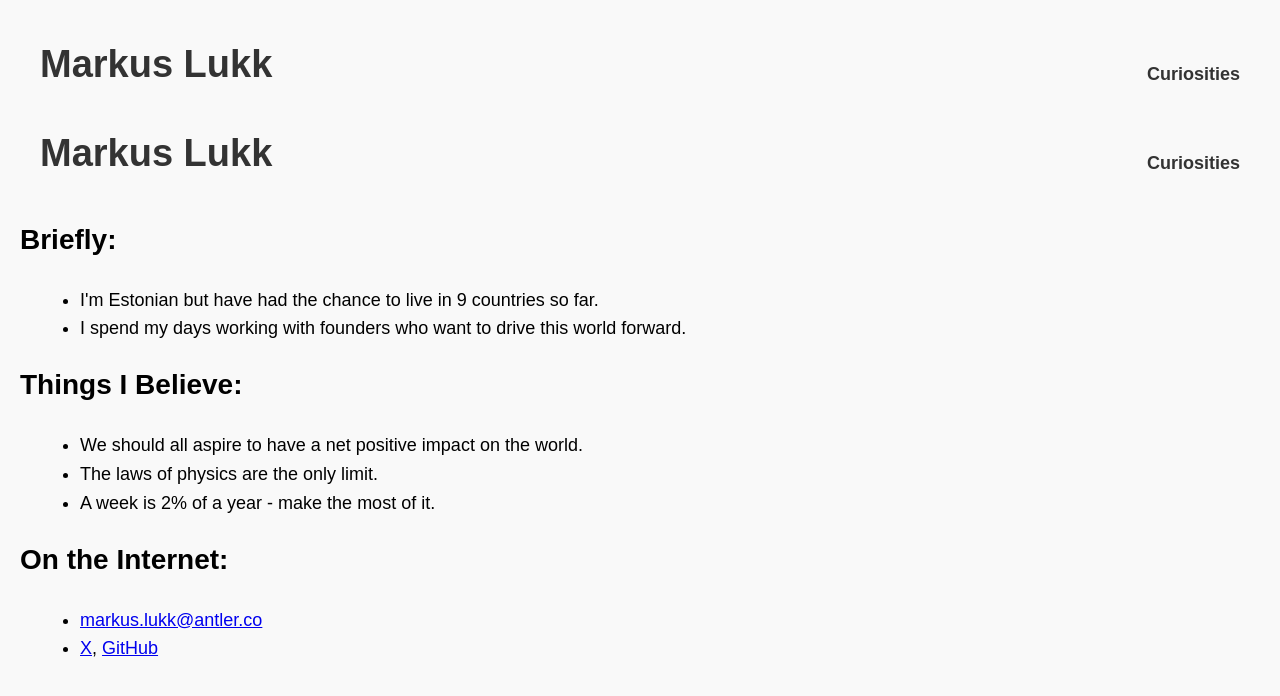
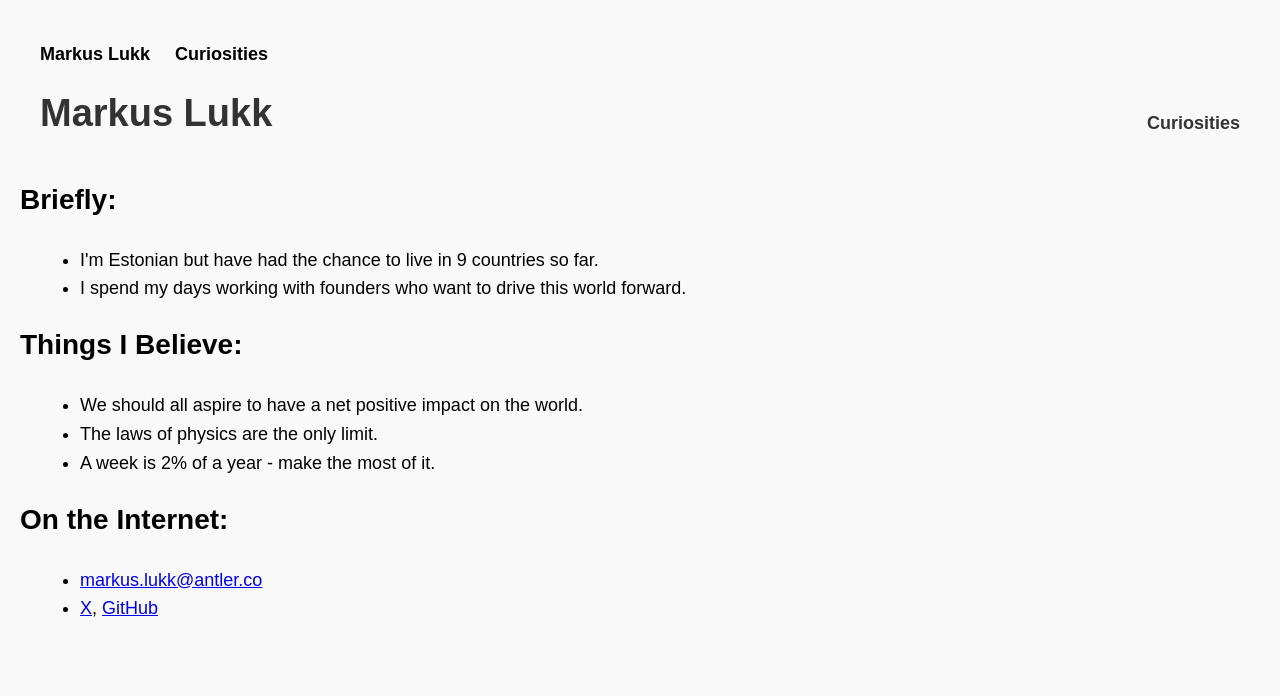
Before and after one commit to markuslukk/markuslukk.github.io, a Jekyll site: the page built from index.html, in a window 1280 px wide. Shown: the top 696 px of the page. Built offline with Jekyll 4.4.1, drawn with Linux system fonts in a browser that asks for light colours.

Commit message:
Update default.html

```diff
--- a/_layouts/default.html
+++ b/_layouts/default.html
@@ -7,10 +7,10 @@
     <meta name="viewport" content="width=device-width, initial-scale=1">
 </head>
 <body>
-    <header style="display: flex; justify-content: space-between; align-items: center; padding: 20px;">
-        <h1 style="margin: 0;"><a href="index.html" style="text-decoration: none; color: #333;">Markus Lukk</a></h1>
+    <header>
         <nav>
-            <a href="curiosities.html" style="text-decoration: none; color: #333; font-weight: bold;">Curiosities</a>
+            <a href="index.html">Markus Lukk</a>
+            <a href="curiosities.html">Curiosities</a>
         </nav>
     </header>
 
```
